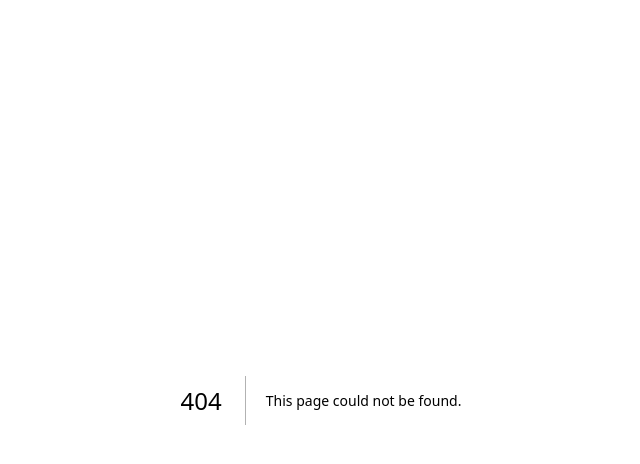
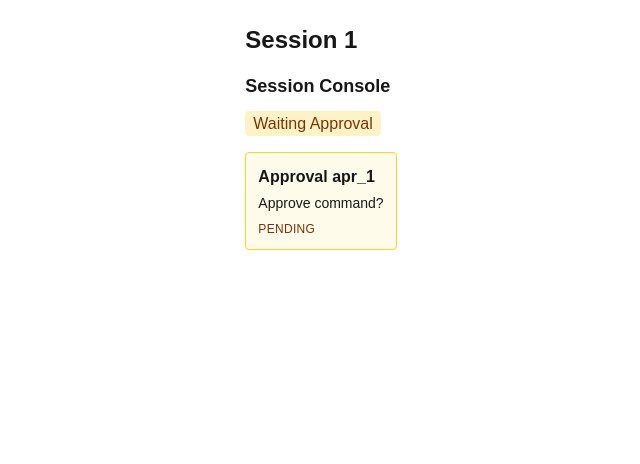
Before and after one commit to nantas/codex-web, a Next.js app: page /sessions/1 in a window 1280 px wide. Before the commit this address had no page. Shown: the top 464 px of the page, without its empty margins (319-959 px from the left). Built offline with nearby package versions, Linux system fonts and the light colour scheme.

Commit message:
feat: add mvp console pages for sessions and approval state

```diff
--- a/package.json
+++ b/package.json
@@ -13,6 +13,7 @@
   },
   "dependencies": {
     "@prisma/client": "^6.19.2",
+    "@tanstack/react-query": "^5.91.3",
     "next": "16.2.1",
     "next-auth": "5.0.0-beta.30",
     "prisma": "^6.19.2",
--- /dev/null
+++ b/src/app/login/page.tsx
@@ -0,0 +1,13 @@
+import Link from "next/link";
+
+export default function LoginPage() {
+  return (
+    <main className="mx-auto max-w-xl space-y-4 p-6">
+      <h1 className="text-2xl font-semibold">Login</h1>
+      <p className="text-sm text-black/70">Sign in with GitHub to continue to sessions.</p>
+      <Link className="inline-block rounded bg-black px-4 py-2 text-white" href="/api/auth/signin">
+        Continue with GitHub
+      </Link>
+    </main>
+  );
+}
--- /dev/null
+++ b/src/app/sessions/[sessionId]/page.tsx
@@ -0,0 +1,20 @@
+import ApprovalCard from "@/components/sessions/approval-card";
+import SessionDetailConsole from "@/components/sessions/session-detail-console";
+
+export default async function SessionDetailPage({
+  params,
+}: {
+  params: Promise<{ sessionId: string }>;
+}) {
+  const { sessionId } = await params;
+
+  return (
+    <main className="mx-auto max-w-3xl space-y-4 p-6">
+      <h1 className="text-2xl font-semibold">Session {sessionId}</h1>
+      <SessionDetailConsole
+        initialOperation={{ id: "op_1", status: "waitingApproval", resultText: null }}
+      />
+      <ApprovalCard id="apr_1" prompt="Approve command?" status="pending" />
+    </main>
+  );
+}
--- /dev/null
+++ b/src/app/sessions/page.tsx
@@ -0,0 +1,15 @@
+import SessionList from "@/components/sessions/session-list";
+
+const placeholderSessions = [
+  { id: "ses_1", status: "idle" },
+  { id: "ses_2", status: "running" },
+];
+
+export default function SessionsPage() {
+  return (
+    <main className="mx-auto max-w-2xl space-y-4 p-6">
+      <h1 className="text-2xl font-semibold">Sessions</h1>
+      <SessionList sessions={placeholderSessions} />
+    </main>
+  );
+}
--- /dev/null
+++ b/src/components/sessions/approval-card.tsx
@@ -0,0 +1,15 @@
+type ApprovalCardProps = {
+  id: string;
+  prompt: string;
+  status: string;
+};
+
+export default function ApprovalCard({ id, prompt, status }: ApprovalCardProps) {
+  return (
+    <article className="rounded border border-amber-300 bg-amber-50 p-3">
+      <h3 className="font-semibold">Approval {id}</h3>
+      <p className="mt-1 text-sm">{prompt}</p>
+      <p className="mt-2 text-xs uppercase tracking-wide text-amber-900">{status}</p>
+    </article>
+  );
+}
--- /dev/null
+++ b/src/components/sessions/session-detail-console.tsx
@@ -0,0 +1,27 @@
+"use client";
+
+type Operation = {
+  id: string;
+  status: string;
+  resultText: string | null;
+};
+
+export default function SessionDetailConsole({
+  initialOperation,
+}: {
+  initialOperation: Operation;
+}) {
+  const waiting = initialOperation.status === "waitingApproval";
+
+  return (
+    <section className="space-y-3">
+      <h2 className="text-lg font-semibold">Session Console</h2>
+      {waiting ? (
+        <span className="rounded bg-amber-100 px-2 py-1 text-amber-900">Waiting Approval</span>
+      ) : null}
+      {initialOperation.status === "completed" ? (
+        <article className="whitespace-pre-wrap rounded border p-3">{initialOperation.resultText}</article>
+      ) : null}
+    </section>
+  );
+}
--- /dev/null
+++ b/src/components/sessions/session-list.tsx
@@ -0,0 +1,17 @@
+type SessionListItem = {
+  id: string;
+  status: string;
+};
+
+export default function SessionList({ sessions }: { sessions: SessionListItem[] }) {
+  return (
+    <ul className="space-y-2">
+      {sessions.map((session) => (
+        <li key={session.id} className="rounded border border-black/10 p-3">
+          <p className="font-medium">{session.id}</p>
+          <p className="text-sm text-black/60">{session.status}</p>
+        </li>
+      ))}
+    </ul>
+  );
+}
--- /dev/null
+++ b/src/lib/query-client.ts
@@ -0,0 +1,22 @@
+import { QueryClient } from "@tanstack/react-query";
+
+let browserQueryClient: QueryClient | undefined;
+
+function createQueryClient() {
+  return new QueryClient({
+    defaultOptions: {
+      queries: {
+        staleTime: 1000,
+      },
+    },
+  });
+}
+
+export function getQueryClient() {
+  if (typeof window === "undefined") {
+    return createQueryClient();
+  }
+
+  browserQueryClient ??= createQueryClient();
+  return browserQueryClient;
+}
```
Also changed, not shown: 2 other files (tests, documents, lock files or other folders).
